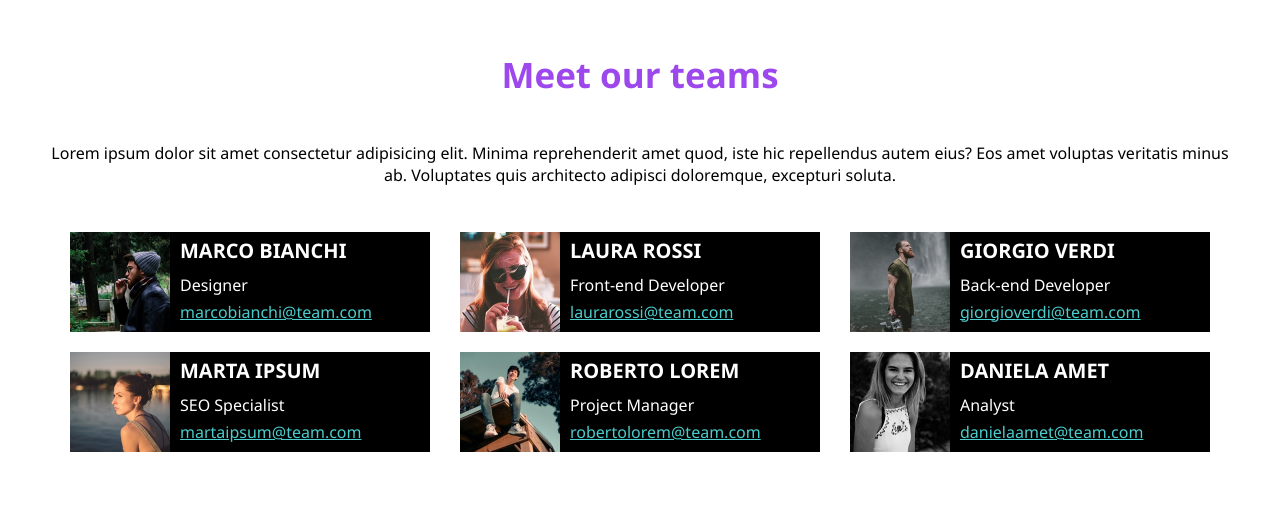
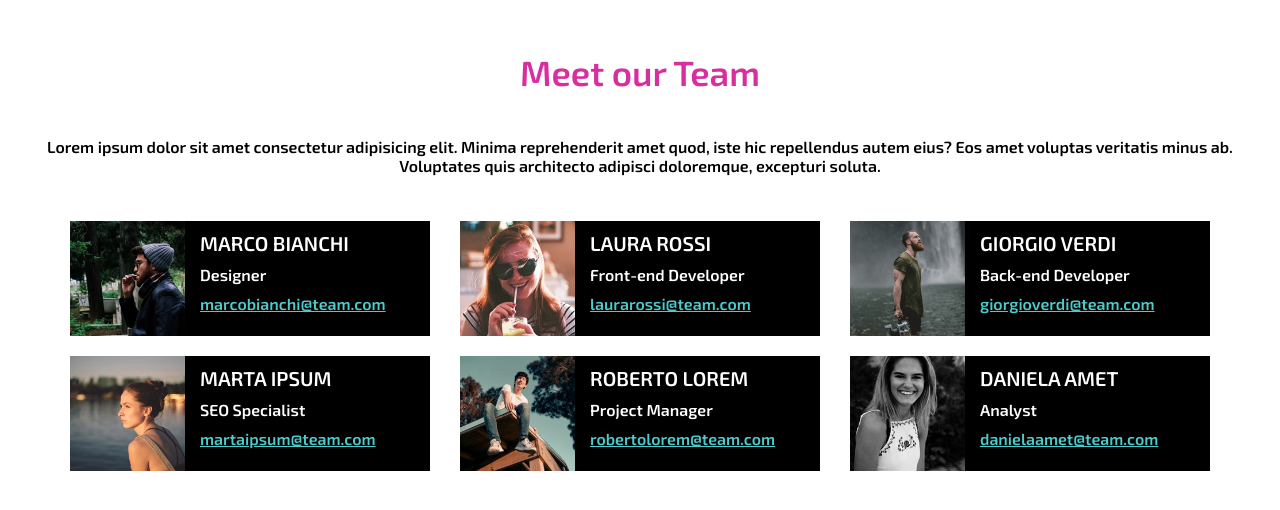
Before and after one commit to Lucacasamassima2001/html-css-float-cards, a plain HTML site: page index.html in a window 1280 px wide. Drawn offline with Linux system fonts and the light colour scheme.

Commit message:
add comments, changed font and layout adjustment

```diff
--- a/assets/style.css
+++ b/assets/style.css
@@ -1,7 +1,11 @@
 body{
     box-sizing: border-box;
-    font-family: 'Segoe UI', Tahoma, Geneva, Verdana, sans-serif;
+    font-family: 'Exo 2', sans-serif;
 }
+
+
+/* LAYOUT CSS */
+
 
 .container{
     max-width: 1200px;
@@ -14,10 +18,9 @@ body{
 
 
 h1{
-    color: rgb(157, 72, 237);
+    color: rgb(217, 47, 158);
     padding: 10px;
     font-size: 35px;
-
 }
 
 
@@ -27,6 +30,9 @@ p{
 }
 
 
+/* CARDS CSS */
+
+
 .card{
     text-align: left;
     margin-left: 30px;
@@ -34,26 +40,28 @@ p{
     float: left;
     color: white;
     width: 360px;
-    height: 100px;
+    height: 115px;
     background-color: black;
 }
 
 .left{
     height: 100%;
     float: left;
-    padding-right: 10px;
+    padding-right: 15px;
 }
 
 .nome{
     font-size: 20px;
     font-weight: bold;
-    padding: 5px;
+    margin-top: 10px;
 }
 
 .role{
-    padding: 5px;
+    margin-top: 10px;
 }
 
 .email{
+    margin-top: 10px;
+    display: block;
     color: rgb(76, 204, 204);
 }
--- a/index.html
+++ b/index.html
@@ -5,12 +5,18 @@
     <meta http-equiv="X-UA-Compatible" content="IE=edge">
     <meta name="viewport" content="width=device-width, initial-scale=1.0">
     <link rel="stylesheet" href="assets/style.css">
+    <style>
+        @import url('https://fonts.googleapis.com/css2?family=Exo+2:wght@600&display=swap');
+      </style>
     <title>Document</title>
 </head>
 <body>
     <div class="container">
-        <h1>Meet our teams</h1>
+        <h1>Meet our Team</h1>
         <p>Lorem ipsum dolor sit amet consectetur adipisicing elit. Minima reprehenderit amet quod, iste hic repellendus autem eius? Eos amet voluptas veritatis minus ab. Voluptates quis architecto adipisci doloremque, excepturi soluta.</p>
+
+        <!-- CARDS -->
+
 
         <div class="card">
             <img class="left" src="img/male1.png" alt="">
```
